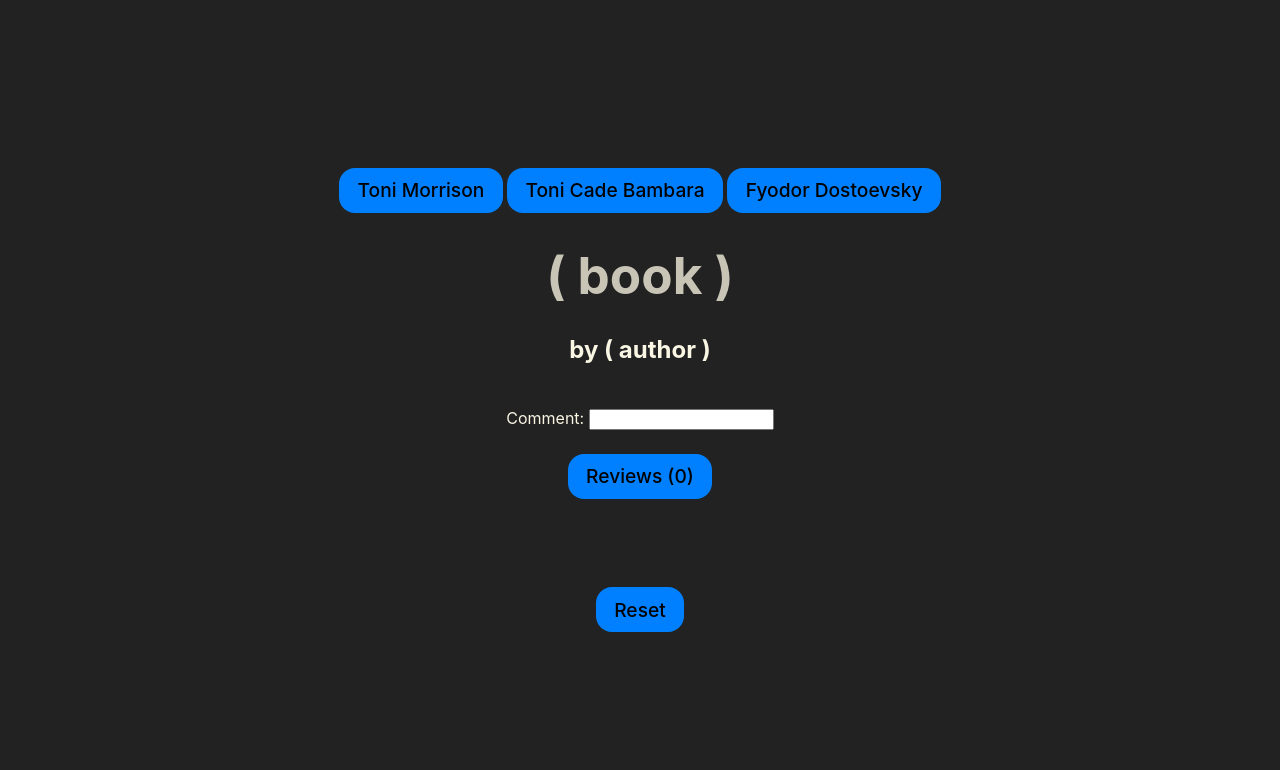
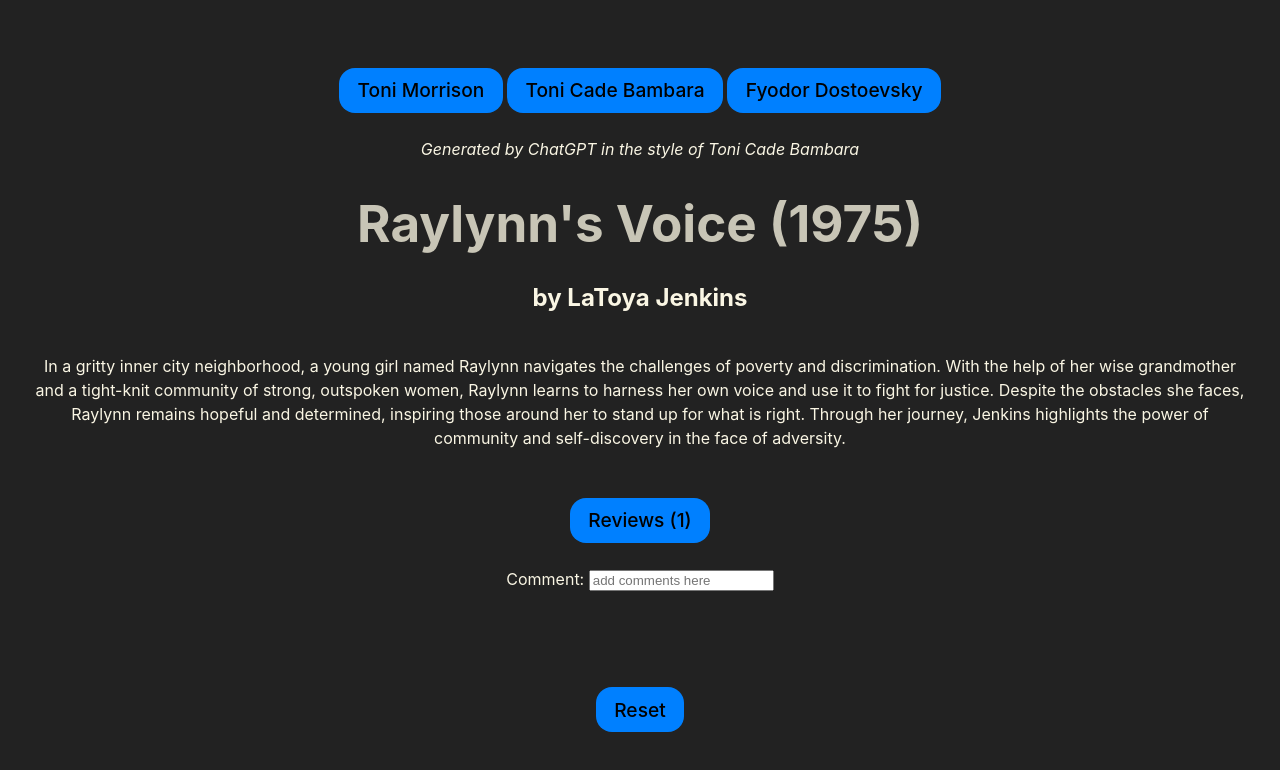
Before and after one commit to usefulmove/code, a React (Vite) app in the folder react/chatgpt/: page / in a window 1280 px wide. Shown: the top 770 px of the page. Built offline with nearby package versions, Linux system fonts and the light colour scheme.

Commit message:
(automated gcp push)

```diff
--- a/react/chatgpt/src/App.jsx
+++ b/react/chatgpt/src/App.jsx
@@ -2,107 +2,135 @@
 import { useState } from 'react'
 import './App.css'
 
-const book={
-  author: '( author )',
-  title: '( book )',
-  summary: '',
+const toniMorrisonBook={
+  author: 'Nia Blackwood',
+  title: 'Lyra\'s Journey (1992)',
+  summary: 'In the city of Eden, the lives of two families, one black and one white, intersect and intertwine in unexpected ways. Through the eyes of a young girl named Lyra, Blackwood explores the complexities of race, class, and power, illuminating the deep-seated prejudices that divide the community. As the story unfolds, Lyra learns the truth about her own family\'s past and begins to question the foundations of the world she thought she knew. With lyrical prose and unflinching honesty, Blackwood examines the legacy of slavery and the ongoing fight for justice and equality.',
+  reviews: 6,
 }
 
 const toniCadeBook={
   author: 'LaToya Jenkins',
   title: 'Raylynn\'s Voice (1975)',
   summary: 'In a gritty inner city neighborhood, a young girl named Raylynn navigates the challenges of poverty and discrimination. With the help of her wise grandmother and a tight-knit community of strong, outspoken women, Raylynn learns to harness her own voice and use it to fight for justice. Despite the obstacles she faces, Raylynn remains hopeful and determined, inspiring those around her to stand up for what is right. Through her journey, Jenkins highlights the power of community and self-discovery in the face of adversity.',
-}
-
-const toniMorrisonBook={
-  author: 'Nia Blackwood',
-  title: 'Lyra\'s Journey (1992)',
-  summary: 'In the city of Eden, the lives of two families, one black and one white, intersect and intertwine in unexpected ways. Through the eyes of a young girl named Lyra, Blackwood explores the complexities of race, class, and power, illuminating the deep-seated prejudices that divide the community. As the story unfolds, Lyra learns the truth about her own family\'s past and begins to question the foundations of the world she thought she knew. With lyrical prose and unflinching honesty, Blackwood examines the legacy of slavery and the ongoing fight for justice and equality.',
+  reviews: 1,
 }
 
 const fyodorDostoevskyBook={
   author: 'Dimitri Petrov',
   title: 'Ivan\'s Reckoning (1884)',
   summary: 'In a corrupt and decaying city, a young man named Ivan confronts the meaning of morality and justice in a world where the lines between good and evil are blurred. Through a series of philosophical debates and intense personal struggles, Ivan grapples with the limits of reason and the weight of his own conscience. As the story unfolds, he begins to question the foundations of society and the very nature of human existence. With haunting imagery and probing insight, Petrov explores the depths of the human psyche, illuminating the forces that drive us to act and the consequences that follow.',
+  reviews: 8,
 }
 
-let reviews=0;
+const book={
+  author: toniCadeBook.author,
+  title: toniCadeBook.title,
+  summary: toniCadeBook.summary,
+  reviews: toniCadeBook.reviews,
+}
 
 function App() {
-  const [author, setAuthor]=useState('')
+  const [referenceAuthor, setReferenceAuthor]=useState('Toni Cade Bambara');
+  const [comments, setComments]=useState([]);
 
-  const updateAll=() => {
-    input.value='';
+  const handleKeyDown = (event) => {
+    setComments((comments) => {
+      if (event.key === 'Enter' && input.value != '') {
+        let output = [...comments, input.value];
+        input.value='';
+        return output;
+      } else {
+        return comments;
+      }
+    })
   }
 
   const resetAll=() => {
     input.value='';
-    setAuthor('');
-    book.author='( author )';
-    book.title='( book )';
-    book.summary='';
-    reviews=0;
+    toniCade();
+    setComments([]);
   }
 
   function toniMorrison() {
-    setAuthor('Toni Morrison');
+    setReferenceAuthor('Toni Morrison');
     book.author=toniMorrisonBook.author;
     book.title=toniMorrisonBook.title;
     book.summary=toniMorrisonBook.summary;
-    reviews=6;
+    book.reviews=toniMorrisonBook.reviews;
   }
 
   function toniCade() {
-    setAuthor('Toni Cade Bambara');
+    setReferenceAuthor('Toni Cade Bambara');
     book.author=toniCadeBook.author;
     book.title=toniCadeBook.title;
     book.summary=toniCadeBook.summary;
-    reviews=1;
+    book.reviews=toniCadeBook.reviews;
   }
 
   function fyodorDostoevsky() {
-    setAuthor('Fyodor Dostoevsky');
+    setReferenceAuthor('Fyodor Dostoevsky');
     book.author=fyodorDostoevskyBook.author;
     book.title=fyodorDostoevskyBook.title;
     book.summary=fyodorDostoevskyBook.summary;
-    reviews=8;
+    book.reviews=fyodorDostoevskyBook.reviews;
   }
 
   return (
     <div>
       <button onClick={toniMorrison}>Toni Morrison</button> <button onClick={toniCade}>Toni Cade Bambara</button> <button onClick={fyodorDostoevsky}>Fyodor Dostoevsky</button>
       <br></br>
-      {author !== '' && (
-        <em>Generated by ChatGPT in the style of {author}</em>
+      {referenceAuthor !== '' && (
+        <>
+          <br></br>
+          <em>Generated by ChatGPT in the style of {referenceAuthor}</em>
+          <br></br>
+        </>
       )}
 
       <center>
 
-          <h1>{book.title}</h1>
-          <h2>by {book.author}</h2>
-          <br></br>
+        <h1>{book.title}</h1>
+        <h2>by {book.author}</h2>
+        <br></br>
 
-          <label htmlFor='input'>Comment: </label>
-          <input id='input' type='text'/><br></br>
-          <br></br>
+        <div max-width='80px'>
+          {book.summary}
+        </div>
+        <br></br><br></br>
 
-          <button id='reviews' type='button' onClick={() => updateAll()}>
-            Reviews ({reviews})
-          </button><br></br><br></br>
+        <button id='reviews' type='button'>
+          Reviews ({book.reviews})
+        </button><br></br><br></br>
 
-          <p>
-            {book.summary}
-          </p><br></br>
+        <label htmlFor='input'>Comment: </label>
+        <input id='input' type='text' placeholder='add comments here' onKeyDown={handleKeyDown}/><br></br>
+        <br></br>
+
+        {comments.length > 0 && (
+          <div>
+            <table>
+              {comments.map(
+                (comment) => (
+                  <tr>
+                    <td><em>{comment}</em></td>
+                  </tr>
+                )
+              )}
+            </table>
+          </div>
+        )}
 
       </center>
 
       <div>
         <br></br>
+        <br></br>
+        <br></br>
         <button onClick={() => resetAll()}>
           Reset
         </button>
       </div>
-
     </div>
   )
 }
--- a/react/chatgpt/src/index.css
+++ b/react/chatgpt/src/index.css
@@ -71,3 +71,9 @@
     background-color: #0080ff;
   }
 }
+
+td {
+  width: 1280px;
+  text-align: center;
+  vertical-align: middle;
+}
```
